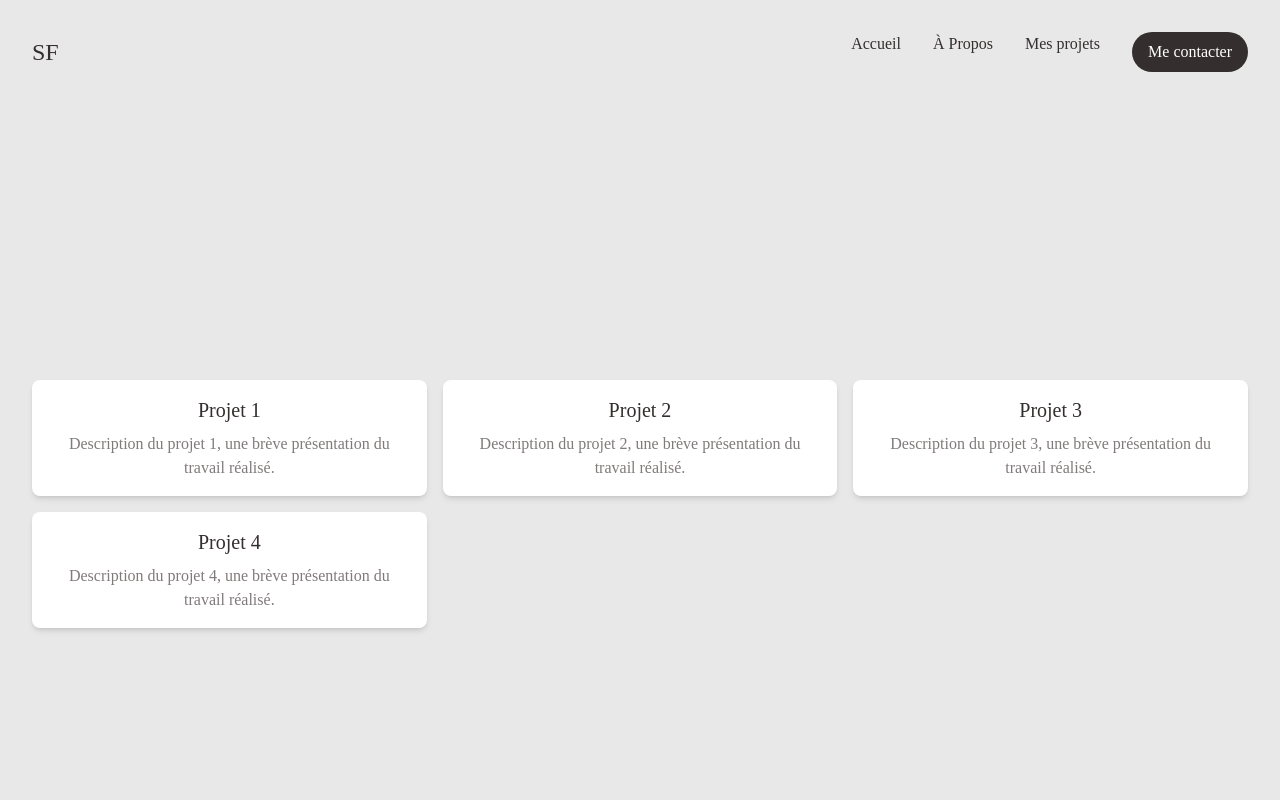
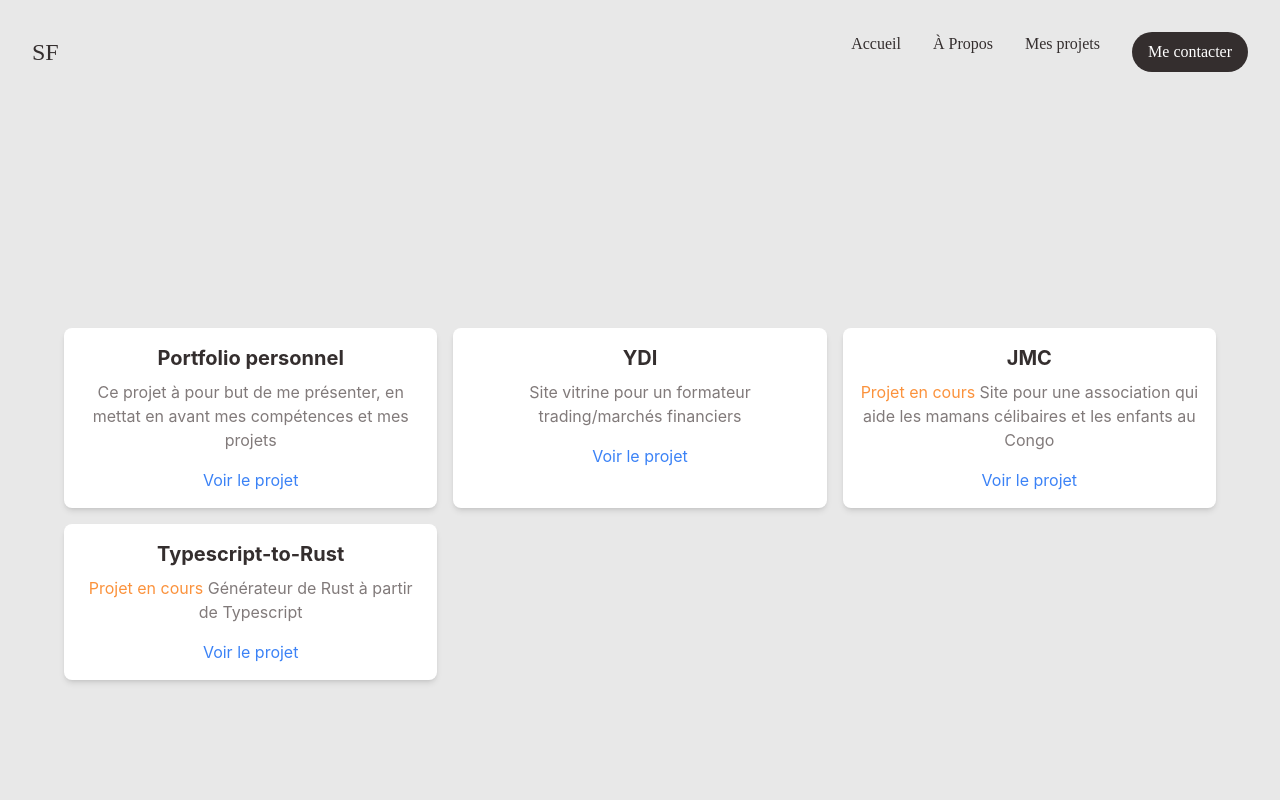
Before and after one commit to shaana12/portfolio-personnel, a React (Create React App) app: page /portfolio-personnel/projects in a window 1280 px wide. Shown: the top 800 px of the page. Built offline with nearby package versions, Linux system fonts and the light colour scheme.

Commit message:
mise a jour projets

```diff
--- a/src/pages/about.tsx
+++ b/src/pages/about.tsx
@@ -13,7 +13,7 @@ const About: React.FC = () => {
                     Je suis Shana Fortuné, développeuse passionnée par la blockchain et les technologies du web.
                     Avec une expertise en React, TypeScript et d'autres technologies modernes, je suis toujours à la
                     recherche de nouveaux défis. Découvrez mon parcours professionnel.
-                    Lorem ipsum dolor sit amet consectetur adipisicing elit. Ad voluptatem ipsa nemo commodi facilis temporibus doloribus rerum fugiat velit soluta, ducimus, voluptatibus, maiores debitis hic porro deleniti? Quod, provident doloribus!
+
                 </p>
             </div>
 
--- a/src/pages/home.tsx
+++ b/src/pages/home.tsx
@@ -1,7 +1,7 @@
 import React from "react"; // importation de React
 import Button from "../components/button"; //importation du composant Button
 import { Link } from "react-router-dom";
-import portrait from '../assets/portrait.jpg';
+import portrait from '../assets/Capture d’écran 2024-12-10 à 15.26.12.png';
 import { useNavigate } from "react-router-dom";
 
 // Déclaration de la page Home
@@ -21,60 +21,86 @@ const Home: React.FC = () => {
     };
 
     return(
-    <div className="flex flex-col items-center justify-center min-h-screen bg-grey">
-
-    <div className="container mx-auto flex flex-col md:flex-row item-center justify-center mb-16 ">
-
+      <div className="flex flex-col items-center justify-center min-h-screen bg-gray-100">
+      <div className="container mx-auto flex flex-col md:flex-row item-center justify-center mb-16">
         <div className="container mx-auto flex flex-col md:flex-row items-center justify-center mb-16 min-h-screen">
           <div className="md:w-1/2 p-4 flex items-center justify-center">
-        <img src={portrait} alt="Portrait de Shana" className="h-[8(vh] w-full object-cover rounded-3xl" />
+            <img src={portrait} alt="Portrait de Shana" className="h-[80vh] w-full object-cover rounded-3xl" />
           </div>
 
-    <div className="md:w-1/2 p-4 flex flex-col items-center justify-center"> {/* Ajout de flex-col ici */}
-        <h1 className="txt-grey titre text-2xl text-center">A propos de moi</h1> {/* Centrer le texte */}
-        <br />
-        <p className="txt-grey paragraphe text-center">
+          <div className="md:w-1/2 p-4 flex flex-col items-center justify-center">
+            <h1 className="text-3xl font-bold text-gray-800 text-center mb-4">À propos de moi</h1>
+            <p className="text-gray-700 text-center text-lg mb-6">
               Je suis Shana Fortuné, développeuse passionnée par la blockchain et les technologies du web.
-            Avec une expertise en React, TypeScript et d'autres technologies modernes, je suis toujours à la
-            recherche de nouveaux défis. Découvrez mon parcours professionnel. Lorem ipsum dolor sit amet consectetur adipisicing elit. Ad voluptatem ipsa nemo commodi facilis temporibus doloribus rerum fugiat velit soluta, ducimus, voluptatibus, maiores debitis hic porro deleniti? Quod, provident doloribus!
+              Avec une expérience en React, TypeScript et d'autres technologies modernes, je suis toujours à la recherche de nouveaux défis.
             </p>
-        <br />
             <Button label="En savoir plus" onClick={handleClickAbout} />
           </div>
         </div>
-
       </div>
 
 
 
-    <div className="text-center mb-16 mt-16">
-        <h2 className="text-2xl txt-grey titre mb-4">Aperçu de mes projets</h2>
-        <p className=" txt-grey paragraphe mb-6">
-          J'ai travaillé sur divers projets utilisant les dernières technologies, notamment la blockchain,
-          le développement front-end avec React, et bien plus encore.
+    {/* Section Projets */}
+    <div className="text-center mb-16 mt-16 px-4">
+        <h2 className="text-3xl text-gray-800 font-bold mb-4">Aperçu de mes projets</h2>
+        <p className="text-gray-600 mb-6 text-lg">
+          J'ai travaillé sur divers projets utilisant les dernières technologies, notamment la blockchain, le développement front-end avec React, et bien plus encore.
         </p>
 
         {/* Aperçu des projets */}
         <div className="grid grid-cols-1 sm:grid-cols-2 md:grid-cols-3 gap-4 px-4 md:px-8">
           {/* Projet 1 */}
           <div className="bg-white shadow-md p-4 rounded-lg">
-            <h3 className="text-xl txt-black titre mb-2">Projet 1</h3>
-            <p className="txt-grey paragraphe">Description du projet 1, une brève présentation du travail réalisé.</p>
+            <h3 className="text-xl font-bold txt-black mb-2">Portfolio personnel</h3>
+            <p className="txt-grey mb-4">Ce projet à pour but de me présenter, en mettat en avant mes compétences et mes projets</p>
+            <a
+        href="https://github.com/shaana12" // Remplace par l'URL de ton choix
+        target="_blank" // Ouvre le lien dans un nouvel onglet
+        rel="noopener noreferrer" // Sécurise l'ouverture d'un nouvel onglet
+        className="text-blue-500 hover:underline "
+      >
+        Voir le projet
+      </a>
           </div>
           {/* Projet 2 */}
           <div className="bg-white shadow-md p-4 rounded-lg">
-            <h3 className="text-xl txt-black titre mb-2">Projet 2</h3>
-            <p className="txt-grey paragraphe">Description du projet 2, une brève présentation du travail réalisé.</p>
+            <h3 className="text-xl font-bold txt-black  mb-2">YDI</h3>
+            <p className="txt-grey mb-4 ">Site vitrine pour un formateur trading/marchés financiers</p>
+            <a
+        href="https://ideserveit.fr/" // Remplace par l'URL de ton choix
+        target="_blank" // Ouvre le lien dans un nouvel onglet
+        rel="noopener noreferrer" // Sécurise l'ouverture d'un nouvel onglet
+        className="text-blue-500 hover:underline "
+      >
+        Voir le projet
+      </a>
           </div>
           {/* Projet 3 */}
           <div className="bg-white shadow-md p-4 rounded-lg">
-            <h3 className="text-xl txt-black titre mb-2">Projet 3</h3>
-            <p className="txt-grey paragraphe">Description du projet 3, une brève présentation du travail réalisé.</p>
+            <h3 className="text-xl font-bold txt-black  mb-2">JMC</h3>
+            <p className="txt-grey mb-4"><span className="text-orange-400">Projet en cours</span> Site pour une association qui aide les mamans célibaires et les enfants au Congo</p>
+            <a
+        href="https://shaana12.github.io/association/" // Remplace par l'URL de ton choix
+        target="_blank" // Ouvre le lien dans un nouvel onglet
+        rel="noopener noreferrer" // Sécurise l'ouverture d'un nouvel onglet
+        className="text-blue-500 hover:underline "
+      >
+        Voir le projet
+      </a>
           </div>
           {/* Projet 4 */}
           <div className="bg-white shadow-md p-4 rounded-lg">
-            <h3 className="text-xl txt-black titre mb-2">Projet 4</h3>
-            <p className="txt-grey paragraphe">Description du projet 4, une brève présentation du travail réalisé.</p>
+            <h3 className="text-xl font-bold txt-black  mb-2">Typescript-to-Rust</h3>
+            <p className="txt-grey mb-4"><span className="text-orange-400">Projet en cours</span> Générateur de Rust à partir de Typescript</p>
+            <a
+        href="https://github.com/Bencooo/Typescript-to-Rust" // Remplace par l'URL de ton choix
+        target="_blank" // Ouvre le lien dans un nouvel onglet
+        rel="noopener noreferrer" // Sécurise l'ouverture d'un nouvel onglet
+        className="text-blue-500 hover:underline "
+      >
+        Voir le projet
+      </a>
           </div>
         </div>
 
--- a/src/pages/projects.tsx
+++ b/src/pages/projects.tsx
@@ -6,26 +6,58 @@ const Projects: React.FC = () => {
         <div className="flex flex-col items-center justify-center min-h-screen bg-grey px-4 md:px-8">
 
         {/* Aperçu des projets */}
-        <div className="grid grid-cols-1 sm:grid-cols-2 md:grid-cols-3 gap-4">
+        <div className="grid grid-cols-1 sm:grid-cols-2 md:grid-cols-3 gap-4 px-4 md:px-8">
           {/* Projet 1 */}
           <div className="bg-white shadow-md p-4 rounded-lg">
-            <h3 className="text-xl txt-black titre mb-2">Projet 1</h3>
-            <p className="txt-grey paragraphe">Description du projet 1, une brève présentation du travail réalisé.</p>
+            <h3 className="text-xl font-bold txt-black mb-2">Portfolio personnel</h3>
+            <p className="txt-grey mb-4">Ce projet à pour but de me présenter, en mettat en avant mes compétences et mes projets</p>
+            <a
+        href="https://github.com/shaana12" // Remplace par l'URL de ton choix
+        target="_blank" // Ouvre le lien dans un nouvel onglet
+        rel="noopener noreferrer" // Sécurise l'ouverture d'un nouvel onglet
+        className="text-blue-500 hover:underline "
+      >
+        Voir le projet
+      </a>
           </div>
           {/* Projet 2 */}
           <div className="bg-white shadow-md p-4 rounded-lg">
-            <h3 className="text-xl txt-black titre mb-2">Projet 2</h3>
-            <p className="txt-grey paragraphe">Description du projet 2, une brève présentation du travail réalisé.</p>
+            <h3 className="text-xl font-bold txt-black  mb-2">YDI</h3>
+            <p className="txt-grey mb-4 ">Site vitrine pour un formateur trading/marchés financiers</p>
+            <a
+        href="https://ideserveit.fr/" // Remplace par l'URL de ton choix
+        target="_blank" // Ouvre le lien dans un nouvel onglet
+        rel="noopener noreferrer" // Sécurise l'ouverture d'un nouvel onglet
+        className="text-blue-500 hover:underline "
+      >
+        Voir le projet
+      </a>
           </div>
           {/* Projet 3 */}
           <div className="bg-white shadow-md p-4 rounded-lg">
-            <h3 className="text-xl txt-black titre mb-2">Projet 3</h3>
-            <p className="txt-grey paragraphe">Description du projet 3, une brève présentation du travail réalisé.</p>
+            <h3 className="text-xl font-bold txt-black  mb-2">JMC</h3>
+            <p className="txt-grey mb-4"><span className="text-orange-400">Projet en cours</span> Site pour une association qui aide les mamans célibaires et les enfants au Congo</p>
+            <a
+        href="https://ideserveit.fr/" // Remplace par l'URL de ton choix
+        target="_blank" // Ouvre le lien dans un nouvel onglet
+        rel="noopener noreferrer" // Sécurise l'ouverture d'un nouvel onglet
+        className="text-blue-500 hover:underline "
+      >
+        Voir le projet
+      </a>
           </div>
           {/* Projet 4 */}
           <div className="bg-white shadow-md p-4 rounded-lg">
-            <h3 className="text-xl txt-black titre mb-2">Projet 4</h3>
-            <p className="txt-grey paragraphe">Description du projet 4, une brève présentation du travail réalisé.</p>
+            <h3 className="text-xl font-bold txt-black  mb-2">Typescript-to-Rust</h3>
+            <p className="txt-grey mb-4"><span className="text-orange-400">Projet en cours</span> Générateur de Rust à partir de Typescript</p>
+            <a
+        href="https://github.com/Bencooo/Typescript-to-Rust" // Remplace par l'URL de ton choix
+        target="_blank" // Ouvre le lien dans un nouvel onglet
+        rel="noopener noreferrer" // Sécurise l'ouverture d'un nouvel onglet
+        className="text-blue-500 hover:underline "
+      >
+        Voir le projet
+      </a>
           </div>
         </div>
 
```
Also changed, not shown: src/assets/Capture d’écran 2024-12-10 à 15.26.12.png (added), src/assets/cv.png. Lines whose indentation alone changed are shown as unchanged.
